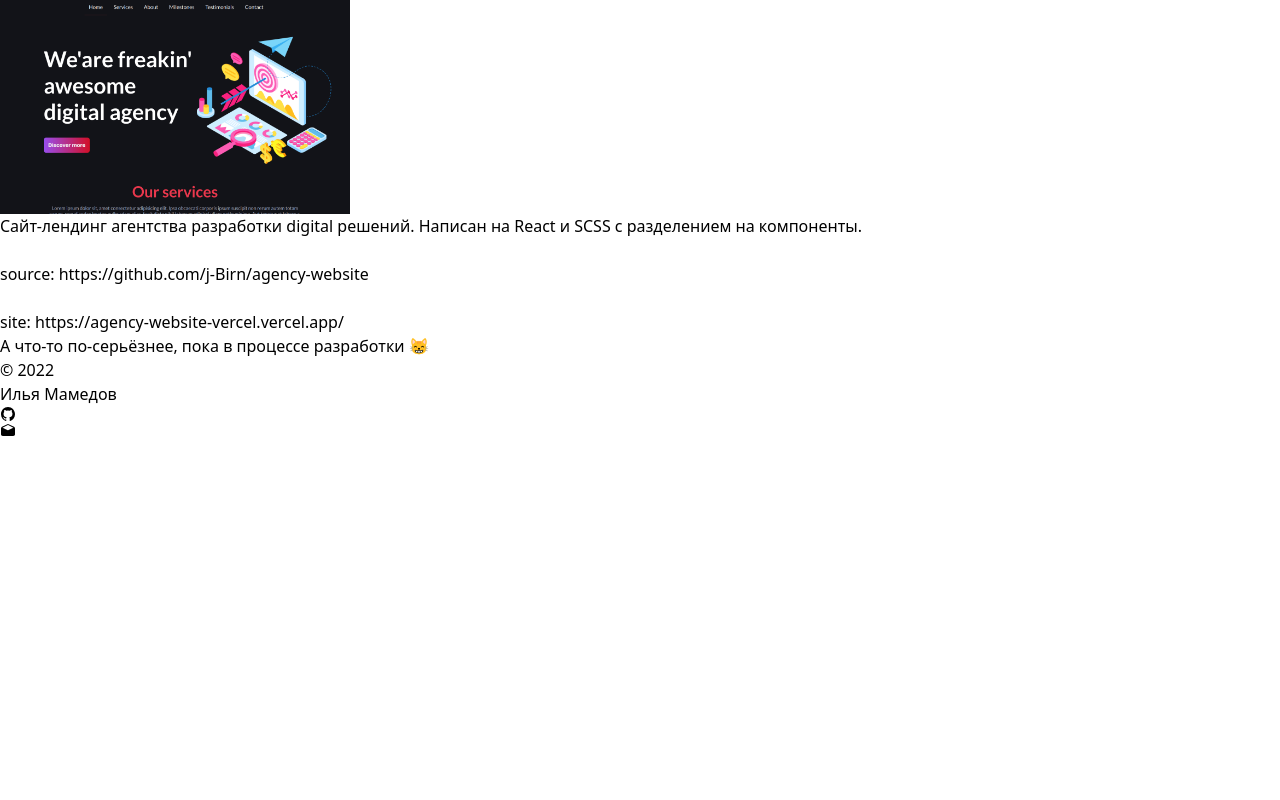
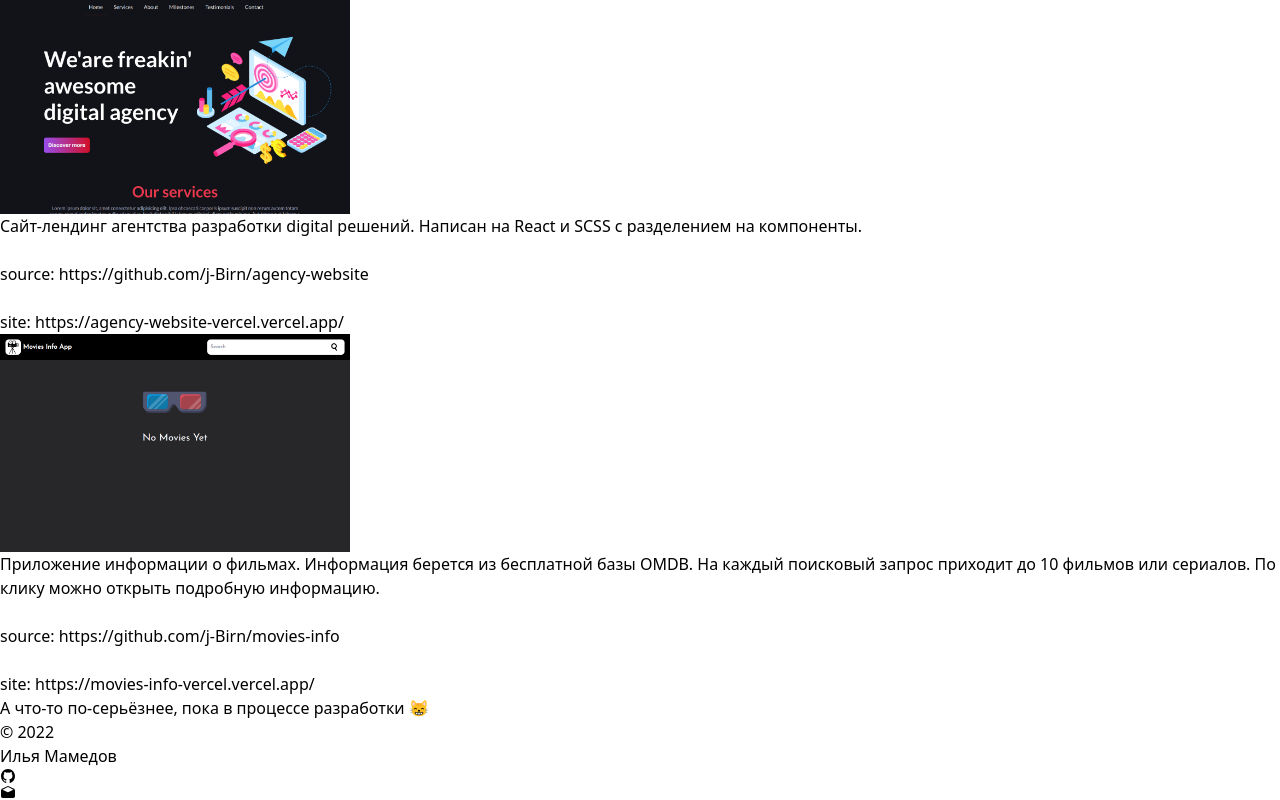
Before and after one commit to j-Birn/mySite, a Next.js app: page /projects in a window 1280 px wide. Shown: the part 645-1445 px from the top of the page. Before the commit the page ends 1083 px from the top, so only its background shows below. Built offline with nearby package versions, Linux system fonts and the light colour scheme.

Commit message:
movies prj

```diff
--- a/pages/projects.js
+++ b/pages/projects.js
@@ -77,6 +77,39 @@ function Projects() {
           </div>
         </div>
 
+        <div className="flex flex-col items-start space-y-6">
+          <div className="flex md:flex-row flex-col space-x-6 space-y-6 justify-center items-center px-4">
+            <img
+              width="350"
+              height="350"
+              className="md:w-auto md:h-[250px] mx-auto rounded-xl"
+              src="/movies.png"
+              alt="#"
+            />
+            <p className="text-xl">
+              <span>{t("projects.Prj.movies.text")}</span>
+              <br /> <br />
+              source:{" "}
+              <a
+                className="text-indigo-500"
+                href="https://github.com/j-Birn/movies-info"
+                target="_blank"
+              >
+                https://github.com/j-Birn/movies-info
+              </a>
+              <br /> <br />
+              site:{" "}
+              <a
+                className="text-indigo-500"
+                href="https://movies-info-vercel.vercel.app/"
+                target="_blank"
+              >
+                https://movies-info-vercel.vercel.app/
+              </a>
+            </p>
+          </div>
+        </div>
+
         <h2 className="self-center text-sm text-center lg:text-2xl pb-6">
           {t("projects.moSiris")} &#128568;
         </h2>
--- a/store/store.js
+++ b/store/store.js
@@ -129,6 +129,9 @@ export const ruProjects = {
   agency: {
     text: `Сайт-лендинг агентства разработки digital решений. Написан на React и SCSS с разделением на компоненты.`,
   },
+  movies: {
+    text: `Приложение информации о фильмах. Информация берется из бесплатной базы OMDB. На каждый поисковый запрос приходит до 10 фильмов или сериалов. По клику можно открыть подробную информацию.`,
+  },
 };
 export const engProjects = {
   weather: {
@@ -139,4 +142,8 @@ export const engProjects = {
   agency: {
     text: `Landing page of a digital solutions development agency. Written in React and SCSS with component separation.`,
   },
+  movies: {
+    text: `
+    Movie information app. The information is taken from the free OMDB database. Up to 10 films or series come up for each search query. Click to open detailed information.`,
+  },
 };
```
Also changed, not shown: public/movies.png (added).
